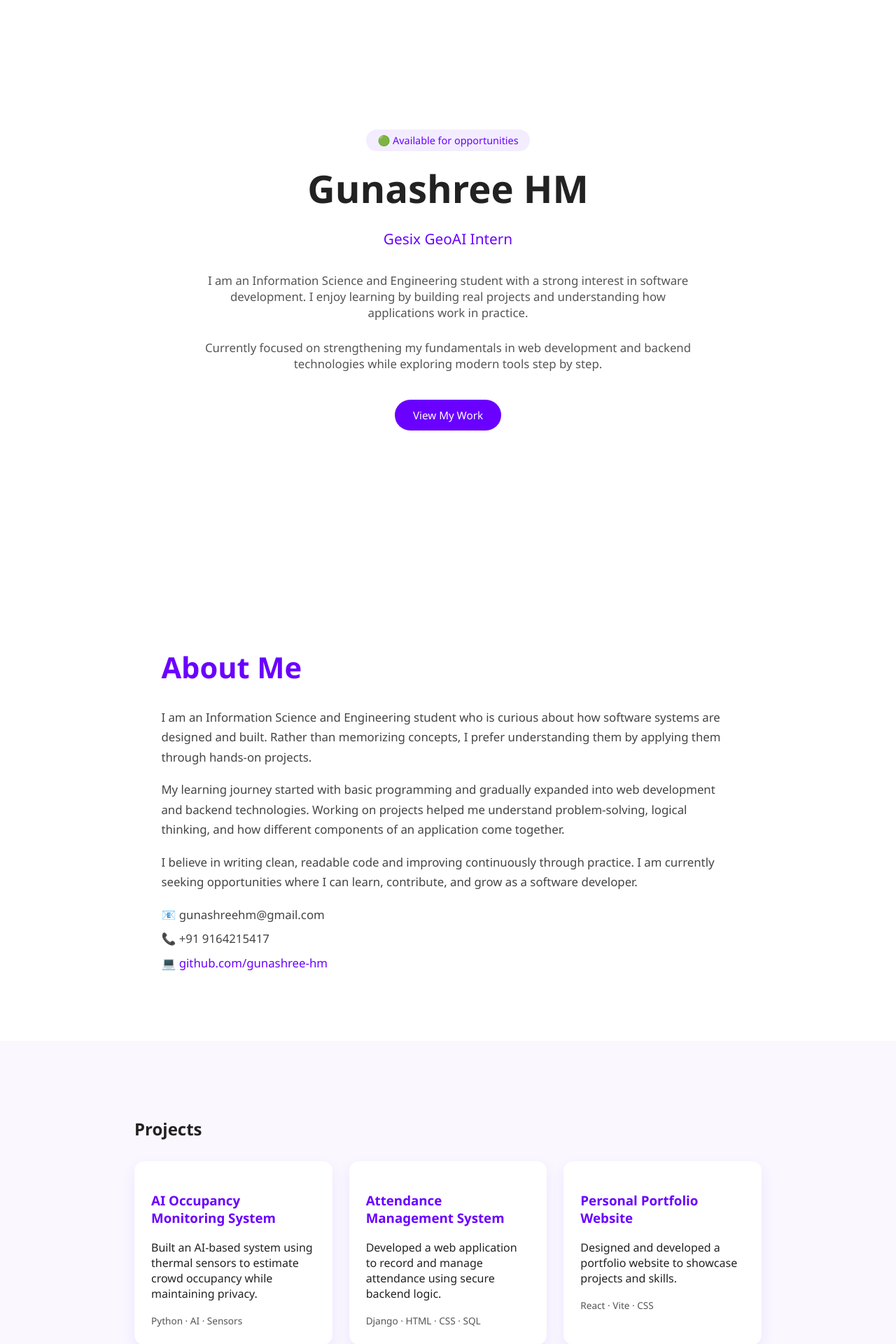
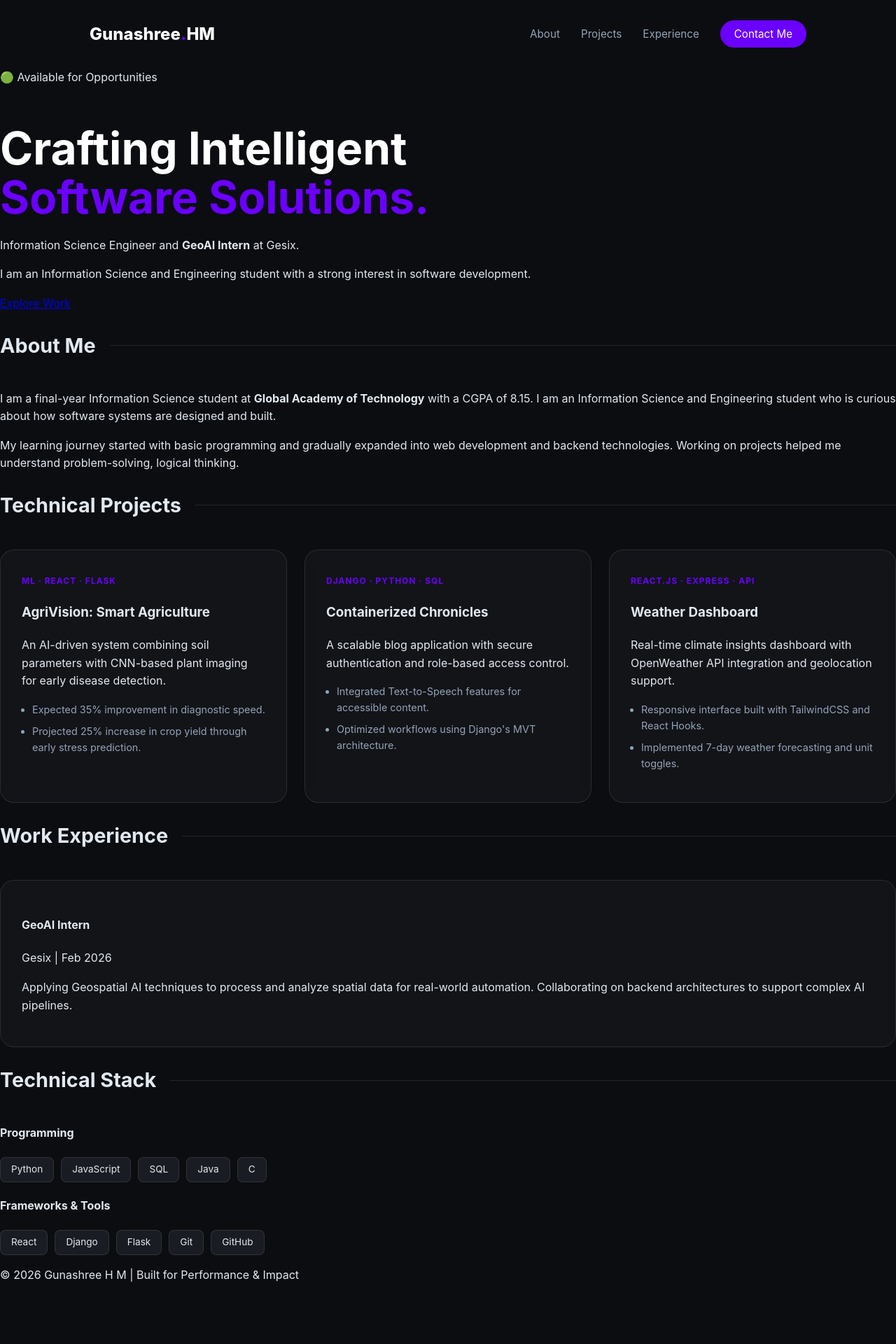
Before and after one commit to gunashree-hm/my-portfolio, a React (Vite) app in the folder my-portfolio/: page / in a window 1280 px wide. Shown: the top 1920 px of the page at 70% size. After the commit the page ends 1850 px from the top, so only its background shows below. Built offline with nearby package versions, Linux system fonts and the light colour scheme.

Commit message:
Update portfolio styling and content

```diff
--- a/my-portfolio/src/App.css
+++ b/my-portfolio/src/App.css
@@ -1,138 +1,134 @@
+:root {
+  --primary: #6a00ff;
+  --bg-dark: #0f1115;
+  --card-bg: rgba(255, 255, 255, 0.03);
+  --text-main: #e2e8f0;
+  --text-dim: #94a3b8;
+  --border: rgba(255, 255, 255, 0.1);
+}
+
 body {
   margin: 0;
-  font-family: "Segoe UI", sans-serif;
-  background: #ffffff;
-  color: #222;
+  padding: 0;
+  background-color: #0b0d11; /* Sleek dark background */
+  color: var(--text-main);
+  font-family: 'Inter', sans-serif;
+  line-height: 1.6;
 }
 
-/* ===== HERO ===== */
-.hero {
-  min-height: 100vh;
+/* DECORATIVE LINES */
+.bg-line {
+  position: fixed;
+  background: linear-gradient(to bottom, var(--primary), transparent);
+  width: 1px;
+  opacity: 0.15;
+  z-index: -1;
+}
+.line-1 { left: 10%; height: 100vh; }
+.line-2 { right: 10%; height: 100vh; }
+
+/* NAVIGATION */
+.nav-container {
   display: flex;
-  flex-direction: column;
-  justify-content: center;
+  justify-content: space-between;
+  padding: 30px 10%;
   align-items: center;
-  text-align: center;
-  padding: 0 20px;
 }
 
-.availability {
-  background: #f3edff;
-  color: #6a00ff;
-  padding: 6px 16px;
-  border-radius: 20px;
-  font-size: 0.9rem;
-  margin-bottom: 16px;
+.logo { font-size: 1.5rem; font-weight: 800; color: white; }
+.logo span { color: var(--primary); }
+
+.links a {
+  text-decoration: none;
+  color: var(--text-dim);
+  margin-left: 30px;
+  font-size: 0.95rem;
+  transition: 0.3s;
 }
 
-.hero h1 {
-  font-size: 3.4rem;
-  margin: 0;
+.contact-pill {
+  background: var(--primary);
+  color: white !important;
+  padding: 10px 20px;
+  border-radius: 50px;
 }
 
-.role {
-  font-size: 1.3rem;
-  color: #6a00ff;
-  margin-bottom: 18px;
+/* CARDS VISUALIZATION */
+.glass-card {
+  background: var(--card-bg);
+  border: 1px solid var(--border);
+  backdrop-filter: blur(10px);
+  padding: 30px;
+  border-radius: 20px;
+  transition: transform 0.3s ease, border-color 0.3s ease;
 }
 
-.heroIntro {
-  max-width: 720px;
-  font-size: 1.05rem;
-  color: #555;
-  margin-bottom: 10px;
+.glass-card:hover {
+  transform: translateY(-5px);
+  border-color: var(--primary);
+  background: rgba(106, 0, 255, 0.02);
 }
 
-.primaryBtn {
-  margin-top: 30px;
-  background: #6a00ff;
-  color: white;
-  padding: 12px 26px;
-  border-radius: 24px;
-  text-decoration: none;
-  font-size: 0.95rem;
+/* PROJECT GRID */
+.project-grid {
+  display: grid;
+  grid-template-columns: repeat(auto-fit, minmax(320px, 1fr));
+  gap: 25px;
 }
 
-/* ===== ABOUT ===== */
-.about {
-  padding: 90px 18%;
+.tech-label {
+  color: var(--primary);
+  font-size: 0.75rem;
+  font-weight: 700;
+  text-transform: uppercase;
+  letter-spacing: 1px;
 }
 
-.about h2 {
-  font-size: 2.6rem;
-  color: #6a00ff;
-  margin-bottom: 30px;
+.impact-list {
+  padding-left: 15px;
+  color: var(--text-dim);
+  font-size: 0.9rem;
 }
 
-.about p {
-  font-size: 1.05rem;
-  line-height: 1.7;
-  margin-bottom: 18px;
-  color: #444;
+.impact-list li { margin-bottom: 8px; }
+
+/* DUAL SECTION LAYOUT */
+.dual-section {
+  display: grid;
+  grid-template-columns: 1fr 1fr;
+  gap: 30px;
+  margin-top: 50px;
 }
 
-.contact p {
-  margin: 6px 0;
+/* TYPOGRAPHY */
+h1 { font-size: 4rem; line-height: 1.1; margin-bottom: 20px; color: white; }
+h1 span { color: var(--primary); }
+
+.section-title {
+  font-size: 1.8rem;
+  margin-bottom: 40px;
+  display: flex;
+  align-items: center;
 }
 
-.contact a {
-  color: #6a00ff;
-  text-decoration: none;
+.section-title::after {
+  content: "";
+  height: 1px;
+  background: var(--border);
+  flex: 1;
+  margin-left: 20px;
 }
 
-/* ===== PROJECTS ===== */
-.projects {
-  padding: 90px 15%;
-  background: #faf7ff;
-}
-
-.projectGrid {
-  display: grid;
-  grid-template-columns: repeat(auto-fit, minmax(260px, 1fr));
-  gap: 24px;
-  margin-top: 30px;
-}
-
-.projectCard {
-  background: white;
-  border-radius: 14px;
-  padding: 24px;
-  box-shadow: 0 8px 20px rgba(106, 0, 255, 0.08);
-}
-
-.projectCard h3 {
-  color: #6a00ff;
-}
-
-.projectCard span {
-  font-size: 0.85rem;
-  color: #555;
-}
-
-/* ===== SKILLS ===== */
-.skills {
-  padding: 90px 15%;
-}
-
-.skillGroup {
-  margin-bottom: 30px;
-}
-
-.skillGroup h4 {
-  color: #6a00ff;
-  margin-bottom: 10px;
-}
-
-.skillPills {
+.skill-pills {
   display: flex;
   flex-wrap: wrap;
   gap: 10px;
 }
 
-.skillPills span {
-  padding: 8px 14px;
-  background: #f3edff;
-  color: #6a00ff;
-  border-radius: 20px;
-  font-size: 0.9rem;
+.skill-pills span {
+  background: #1a1c23;
+  padding: 6px 15px;
+  border-radius: 8px;
+  font-size: 0.85rem;
+  border: 1px solid var(--border);
 }
--- a/my-portfolio/src/App.jsx
+++ b/my-portfolio/src/App.jsx
@@ -1,138 +1,146 @@
-import "./App.css";
+import React from 'react';
+import './App.css';
 
 function App() {
   return (
-    <>
-      {/* ===== HERO (ONLY ENHANCED, NOT REDESIGNED) ===== */}
-      <section className="hero">
-        <span className="availability">🟢 Available for opportunities</span>
+    <div className="portfolio-wrapper">
+      {/* Decorative background lines to fill white space */}
+      <div className="bg-line line-left"></div>
+      <div className="bg-line line-right"></div>
 
-        <h1>Gunashree HM</h1>
-        <p className="role">Gesix GeoAI Intern</p>
+      <header className="nav-container">
+        <div className="logo">Gunashree<span>.</span>HM</div>
+        <nav className="links">
+          <a href="#about">About</a>
+          <a href="#projects">Projects</a>
+          <a href="#experience">Experience</a>
+          <a href="mailto:gunashreehm@gmail.com" className="contact-pill">Contact Me</a>
+        </nav>
+      </header>
 
-        <p className="heroIntro">
-          I am an Information Science and Engineering student with a strong
-          interest in software development. I enjoy learning by building real
-          projects and understanding how applications work in practice.
-        </p>
+      <main className="main-content">
+        {/* HERO SECTION - Corrected Tag Error */}
+        <section className="hero">
+          <div className="status-pill">🟢 Available for Opportunities</div>
+          <h1>Crafting Intelligent <br/><span>Software Solutions.</span></h1>
+          <p className="hero-bio">
+            Information Science Engineer and <strong>GeoAI Intern</strong> at Gesix.
+            </p>
+            <p>
+              I am an Information Science and Engineering student with a strong
 
-        <p className="heroIntro">
-          Currently focused on strengthening my fundamentals in web development
-          and backend technologies while exploring modern tools step by step.
-        </p>
+          interest in software development.
+          </p>
+          <div className="hero-btns">
+            <a href="#projects" className="primary-btn">Explore Work</a>
+          </div>
+        </section>
 
-        <a href="#projects" className="primaryBtn">
-          View My Work
-        </a>
-      </section>
+        {/* ABOUT ME SECTION */}
+        <section id="about" className="content-section">
+          <h2 className="section-title">About Me</h2>
+          <div className="about-grid">
+            <div className="about-text">
+              <p>
+                I am a final-year Information Science student at <strong>Global Academy of Technology</strong> with a CGPA of 8.15.
+                  I am an Information Science and Engineering student who is curious
 
-      {/* ===== ABOUT (WIDER, CLEANER, MORE EXPLANATION) ===== */}
-      <section className="about" id="about">
-        <h2>About Me</h2>
+          about how software systems are designed and built.
+              </p>
+              <p>
+                 My learning journey started with basic programming and gradually
 
-        <p>
-          I am an Information Science and Engineering student who is curious
-          about how software systems are designed and built. Rather than
-          memorizing concepts, I prefer understanding them by applying them
-          through hands-on projects.
-        </p>
+          expanded into web development and backend technologies. Working on
 
-        <p>
-          My learning journey started with basic programming and gradually
-          expanded into web development and backend technologies. Working on
-          projects helped me understand problem-solving, logical thinking, and
-          how different components of an application come together.
-        </p>
+          projects helped me understand problem-solving, logical thinking.
+          </p>
+            </div>
+          </div>
+        </section>
 
-        <p>
-          I believe in writing clean, readable code and improving continuously
-          through practice. I am currently seeking opportunities where I can
-          learn, contribute, and grow as a software developer.
-        </p>
+        {/* PROJECTS SECTION - Exclusive to Resume Projects */}
+        <section id="projects" className="content-section">
+          <h2 className="section-title">Technical Projects</h2>
+          <div className="project-grid">
 
-        <div className="contact">
-          <p>📧 gunashreehm@gmail.com</p>
-          <p>📞 +91 9164215417</p>
-          <p>
-            💻{" "}
-            <a
-              href="https://github.com/gunashree-hm"
-              target="_blank"
-              rel="noreferrer"
-            >
-              github.com/gunashree-hm
-            </a>
-          </p>
-        </div>
-      </section>
+            {/* AgriVision */}
+            <div className="glass-card project-card">
+              <div className="card-header">
+                <span className="tech-label">ML · React · Flask</span>
+                <h3>AgriVision: Smart Agriculture</h3>
+              </div>
+              <p>An AI-driven system combining soil parameters with CNN-based plant imaging for early disease detection.</p>
+              <ul className="impact-list">
+                <li>Expected 35% improvement in diagnostic speed.</li>
+                <li>Projected 25% increase in crop yield through early stress prediction.</li>
+              </ul>
+            </div>
 
-      {/* ===== PROJECTS (UNCHANGED – CARD STYLE KEPT) ===== */}
-      <section className="projects" id="projects">
-        <h2>Projects</h2>
+            {/* Containerized Chronicles */}
+            <div className="glass-card project-card">
+              <div className="card-header">
+                <span className="tech-label">Django · Python · SQL</span>
+                <h3>Containerized Chronicles</h3>
+              </div>
+              <p>A scalable blog application with secure authentication and role-based access control.</p>
+              <ul className="impact-list">
+                <li>Integrated Text-to-Speech features for accessible content.</li>
+                <li>Optimized workflows using Django's MVT architecture.</li>
+              </ul>
+            </div>
 
-        <div className="projectGrid">
-          <div className="projectCard">
-            <h3>AI Occupancy Monitoring System</h3>
-            <p>
-              Built an AI-based system using thermal sensors to estimate crowd
-              occupancy while maintaining privacy.
-            </p>
-            <span>Python · AI · Sensors</span>
+            {/* Weather Dashboard */}
+            <div className="glass-card project-card">
+              <div className="card-header">
+                <span className="tech-label">React.js · Express · API</span>
+                <h3>Weather Dashboard</h3>
+              </div>
+              <p>Real-time climate insights dashboard with OpenWeather API integration and geolocation support.</p>
+              <ul className="impact-list">
+                <li>Responsive interface built with TailwindCSS and React Hooks.</li>
+                <li>Implemented 7-day weather forecasting and unit toggles.</li>
+              </ul>
+            </div>
+
           </div>
+        </section>
 
-          <div className="projectCard">
-            <h3>Attendance Management System</h3>
-            <p>
-              Developed a web application to record and manage attendance using
-              secure backend logic.
-            </p>
-            <span>Django · HTML · CSS · SQL</span>
+        {/* EXPERIENCE SECTION */}
+        <section id="experience" className="content-section">
+          <h2 className="section-title">Work Experience</h2>
+          <div className="glass-card exp-card">
+            <div className="exp-header">
+              <h4>GeoAI Intern</h4>
+              <span className="company">Gesix | Feb 2026 </span>
+            </div>
+            <p>Applying Geospatial AI techniques to process and analyze spatial data for real-world automation. Collaborating on backend architectures  to support complex AI pipelines.</p>
           </div>
+        </section>
 
-          <div className="projectCard">
-            <h3>Personal Portfolio Website</h3>
-            <p>
-              Designed and developed a portfolio website to showcase projects
-              and skills.
-            </p>
-            <span>React · Vite · CSS</span>
+        {/* SKILLS SECTION */}
+        <section className="content-section">
+          <h2 className="section-title">Technical Stack</h2>
+          <div className="skill-container">
+            <div className="skill-group">
+              <h4>Programming</h4>
+              <div className="skill-pills">
+                <span>Python</span> <span>JavaScript</span> <span>SQL</span> <span>Java</span> <span>C</span>
+              </div>
+            </div>
+            <div className="skill-group">
+              <h4>Frameworks & Tools</h4>
+              <div className="skill-pills">
+                <span>React</span> <span>Django</span> <span>Flask</span> <span>Git</span> <span>GitHub</span>
+              </div>
+            </div>
           </div>
-        </div>
-      </section>
+        </section>
+      </main>
 
-      {/* ===== SKILLS (UNCHANGED – OVAL / PILL STYLE KEPT) ===== */}
-      <section className="skills">
-        <h2>Skills</h2>
-
-        <div className="skillGroup">
-          <h4>Programming</h4>
-          <div className="skillPills">
-            <span>Python</span>
-            <span>JavaScript</span>
-            <span>SQL</span>
-          </div>
-        </div>
-
-        <div className="skillGroup">
-          <h4>Web Technologies</h4>
-          <div className="skillPills">
-            <span>HTML</span>
-            <span>CSS</span>
-            <span>React</span>
-          </div>
-        </div>
-
-        <div className="skillGroup">
-          <h4>Tools & Frameworks</h4>
-          <div className="skillPills">
-            <span>Django</span>
-            <span>Git</span>
-            <span>GitHub</span>
-            <span>VS Code</span>
-          </div>
-        </div>
-      </section>
-    </>
+      <footer className="footer">
+        <p>© 2026 Gunashree H M | Built for Performance & Impact</p>
+      </footer>
+    </div>
   );
 }
 
```
